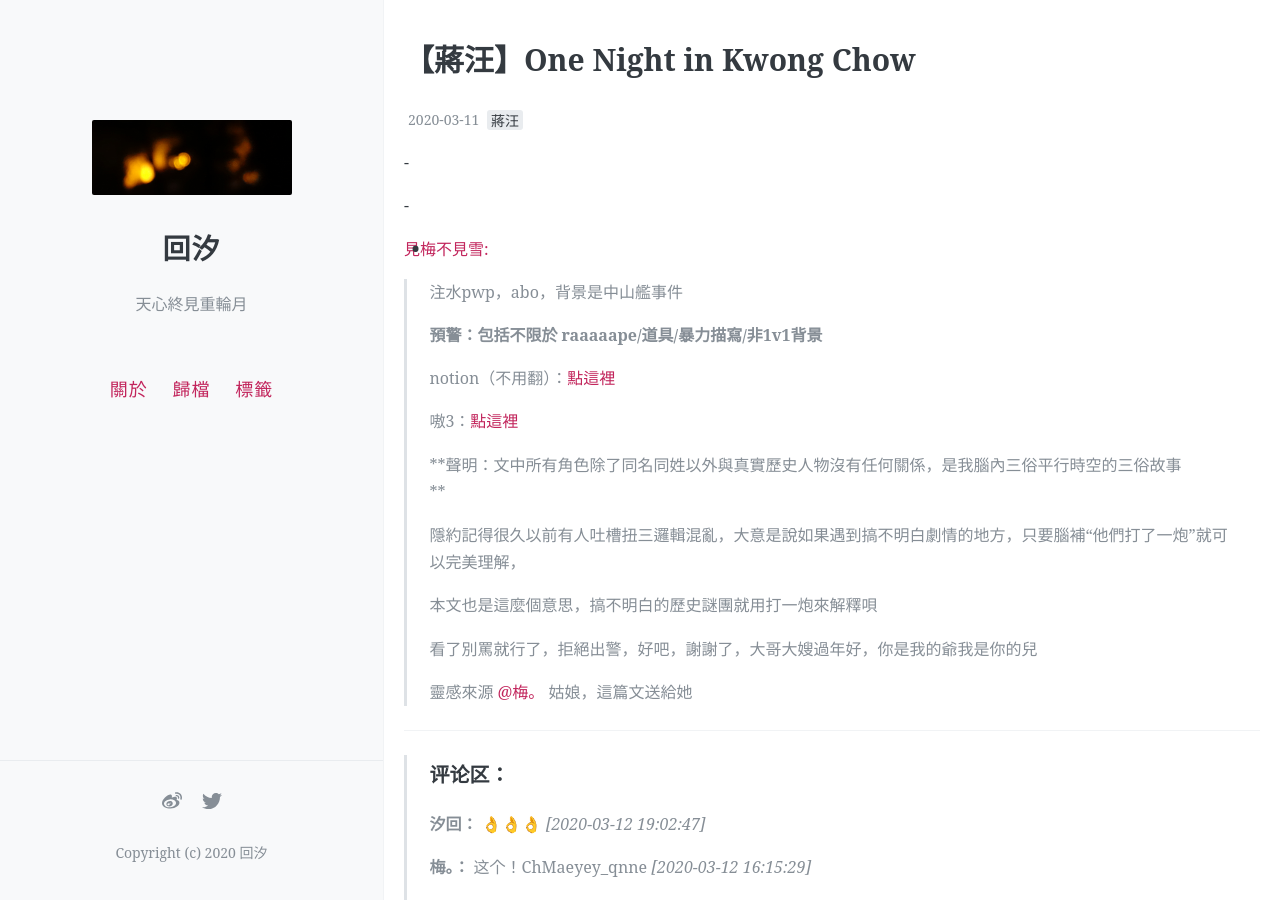
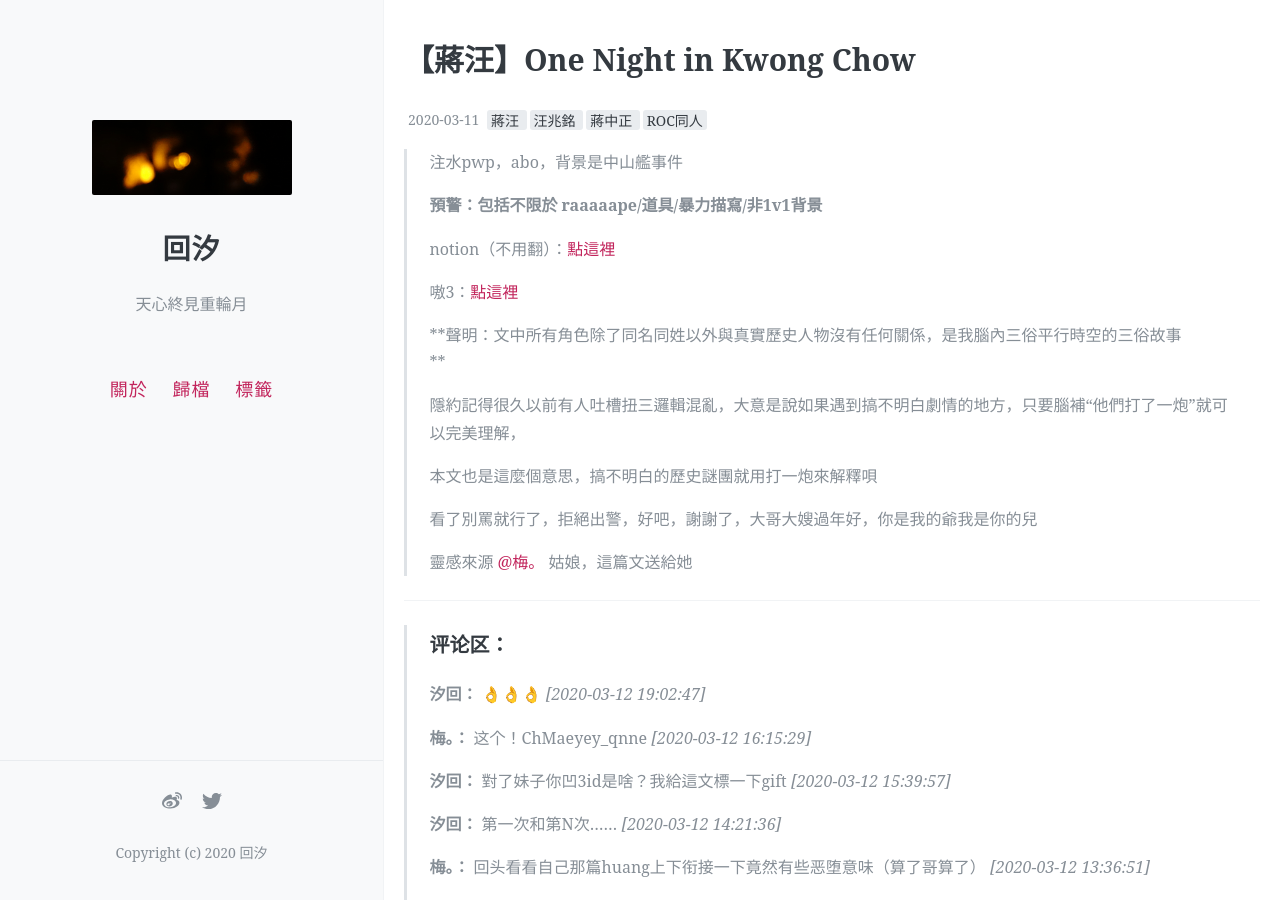
Before and after one commit to kanransya/nami-jetcoaster, a Jekyll site: the page built from _posts/2020-03-11-【蔣汪】One Night in Kwong Chow-35.md, in a window 1280 px wide and 900 px high. Built offline with Jekyll 4.4.1, drawn with Linux system fonts in a browser that asks for light colours; comment, search, counter and statistics services are not loaded.

Commit message:
Update 2020-03-11-【蔣汪】One Night in Kwong Chow-35.md

```diff
--- a/_posts/2020-03-11-【蔣汪】One Night in Kwong Chow-35.md
+++ b/_posts/2020-03-11-【蔣汪】One Night in Kwong Chow-35.md
@@ -2,16 +2,10 @@
 layout: post
 title: 【蔣汪】One Night in Kwong Chow
 date: 2020-03-11 23:42:08
-tags: [蔣汪]
+tags: [蔣汪,汪兆銘,蔣中正,ROC同人]
 
 ---
--
 
--
-
--
-
-[見梅不見雪:](https://jianmeibujianxue.lofter.com/post/31826f6f_1c85985a3)
 
 > 注水pwp，abo，背景是中山艦事件
 >
```
